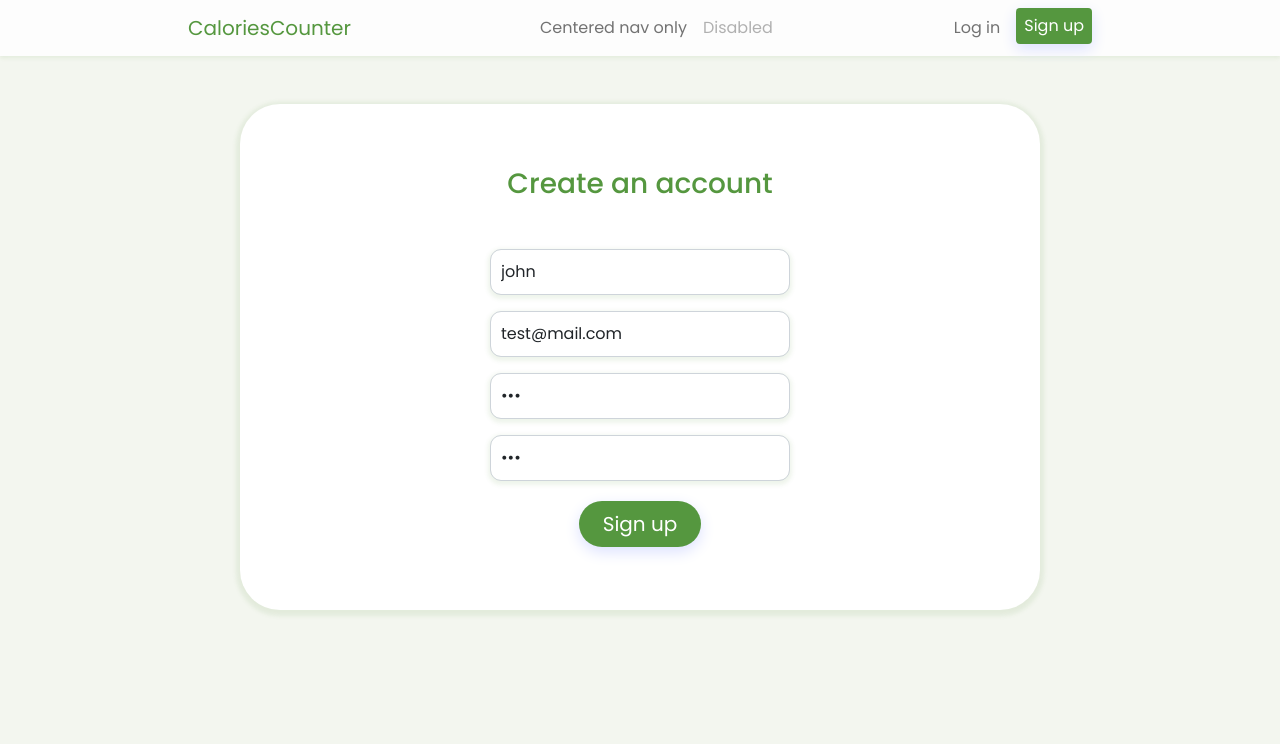
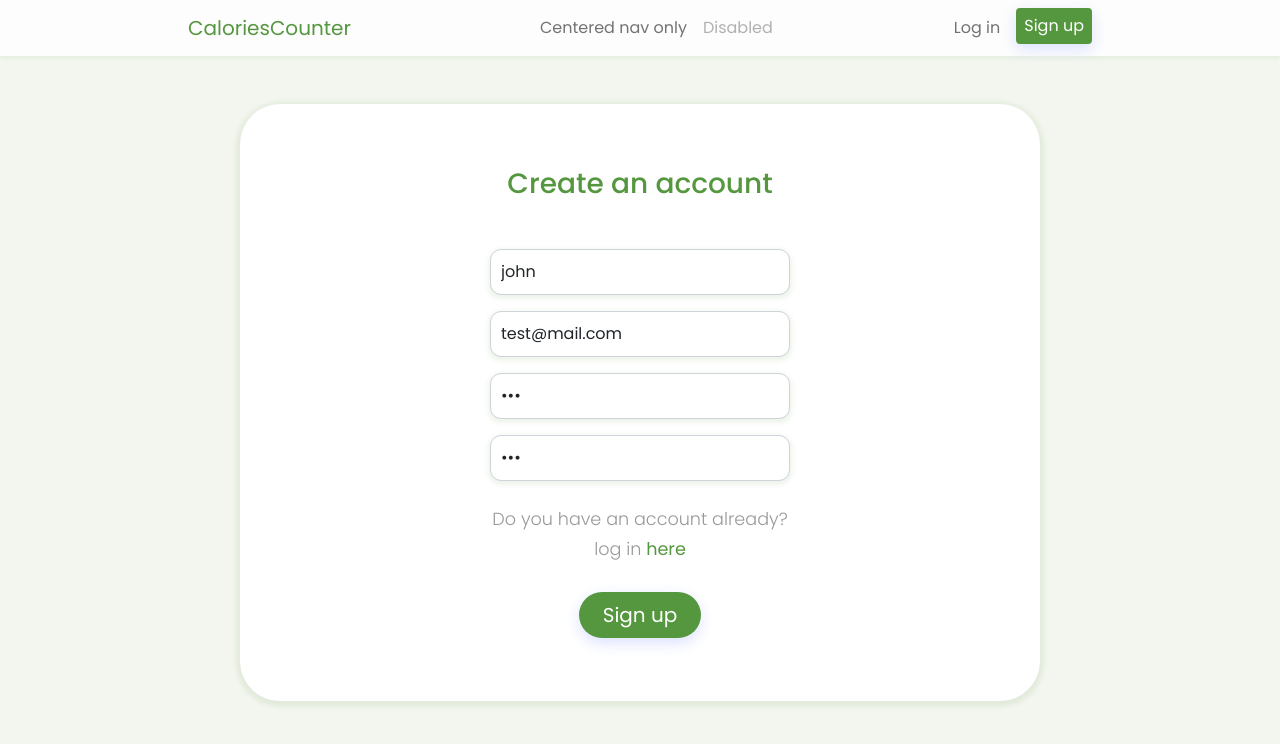
Before and after one commit to TarekGuesri/calorie-counter, a React (Create React App) app in the folder client/: page /register in a window 1280 px wide. Shown: the top 744 px of the page. Built offline with nearby package versions, Linux system fonts and the light colour scheme.

Commit message:
Added remember me functionality

```diff
--- a/client/src/pages/Login.js
+++ b/client/src/pages/Login.js
@@ -34,10 +34,10 @@ const Login = ({ isAuthenticated, login }) => {
 
   const handleRegister = async (e) => {
     e.preventDefault();
-    setState({ ...state, errors: [] });
-    const { email, password } = state;
+    setState({ ...state, errors: [], loading: true });
+    const { email, password, remember } = state;
 
-    const formData = { email, password };
+    const formData = { email, password, remember };
     try {
       const res = await axios.post('auth/login', formData);
 
@@ -50,7 +50,7 @@ const Login = ({ isAuthenticated, login }) => {
           data: { errors },
         },
       } = error;
-      setState((prevState) => ({ ...prevState, errors }));
+      setState((prevState) => ({ ...prevState, errors, loading: false }));
     }
   };
 
--- a/client/src/pages/Register.js
+++ b/client/src/pages/Register.js
@@ -1,7 +1,7 @@
 import React, { useState } from 'react';
 import PropTypes from 'prop-types';
 import Helmet from 'react-helmet';
-import { Redirect } from 'react-router-dom';
+import { Redirect, Link } from 'react-router-dom';
 import { connect } from 'react-redux';
 import axios from 'axios';
 
@@ -27,13 +27,14 @@ const Register = ({ isAuthenticated, login }) => {
 
   const handleRegister = async (e) => {
     e.preventDefault();
-    setState({ ...state, errors: [] });
+    setState({ ...state, errors: [], loading: true });
     const { username, email, password, confirmPassword } = state;
 
     if (password !== confirmPassword) {
       setState((prevState) => ({
         ...prevState,
         errors: [{ param: 'confirmPassword', msg: 'Passwords do not match' }],
+        loading: false,
       }));
 
       return;
@@ -45,13 +46,17 @@ const Register = ({ isAuthenticated, login }) => {
 
       // TODO : Log in then redirect to today's list
       console.log(res);
+      setState((prevState) => ({
+        ...prevState,
+        loading: false,
+      }));
     } catch (error) {
       const {
         response: {
           data: { errors },
         },
       } = error;
-      setState((prevState) => ({ ...prevState, errors }));
+      setState((prevState) => ({ ...prevState, errors, loading: false }));
     }
   };
 
@@ -108,6 +113,15 @@ const Register = ({ isAuthenticated, login }) => {
           onChange={handleOnChange}
         />
 
+        <div className="my-4">
+          <p>
+            Do you have an account already? log in{' '}
+            <Link style={{ fontWeight: '400' }} to="/login">
+              here
+            </Link>{' '}
+          </p>
+        </div>
+
         <AsyncButton
           type="submit"
           text="Sign up"
--- a/client/src/styles/App.scss
+++ b/client/src/styles/App.scss
@@ -14,7 +14,7 @@ p {
 a,
 a:hover,
 a:focus {
-  color: inherit;
+  color: $primary-color;
   text-decoration: none;
   transition: all 0.3s;
 }
```
Also changed, not shown: 1 other file (tests, documents, lock files or other folders).
